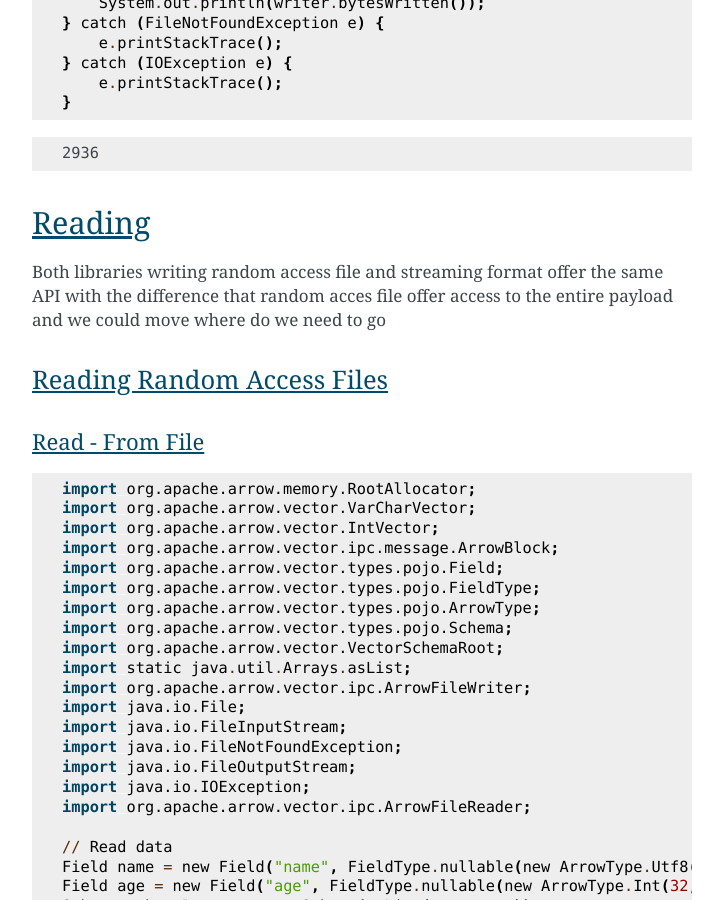
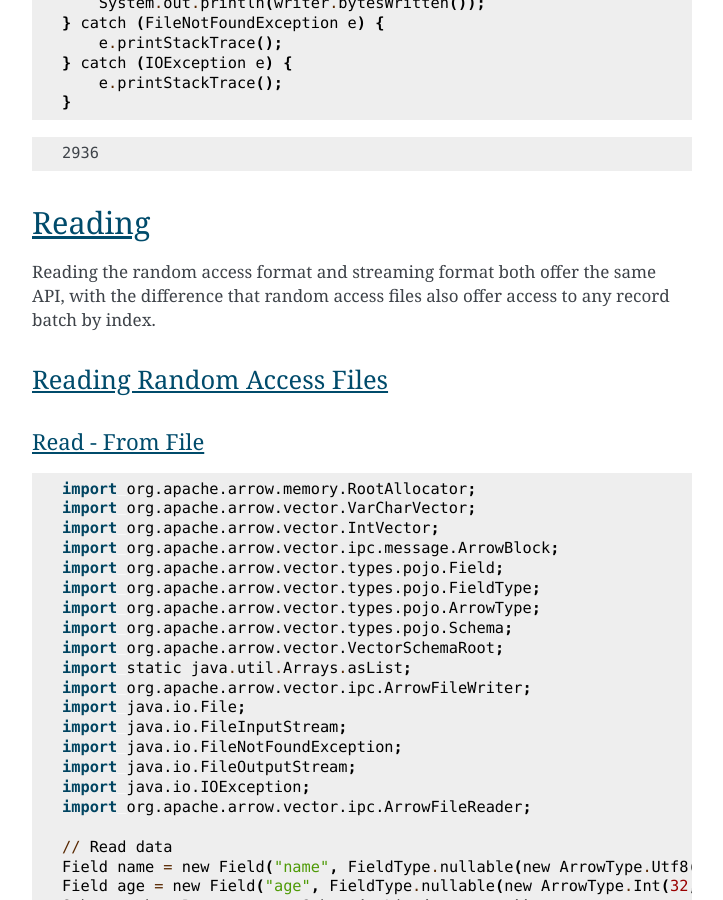
Before and after one commit to apache/arrow-cookbook, a Sphinx documentation site: the page built from java/source/io.rst, in a window 1280 px wide and 900 px high, scrolled down 5430 px. Shown: the whole window, without its empty margins (388-1111 px from the left). Built offline with Sphinx 7.4.7, drawn with Linux system fonts in a browser that asks for light colours.

Commit message:
Update java/source/io.rst
Co-authored-by: David Li <li.davidm96@gmail.com>

```diff
--- a/java/source/io.rst
+++ b/java/source/io.rst
@@ -265,9 +265,8 @@ Write - Out to Buffer
 Reading
 =======
 
-Both libraries writing random access file and streaming format offer the same API
-with the difference that random acces file offer access to the entire payload and
-we could move where do we need to go
+Reading the random access format and streaming format both offer the same API,
+with the difference that random access files also offer access to any record batch by index.
 
 Reading Random Access Files
 ***************************
```
